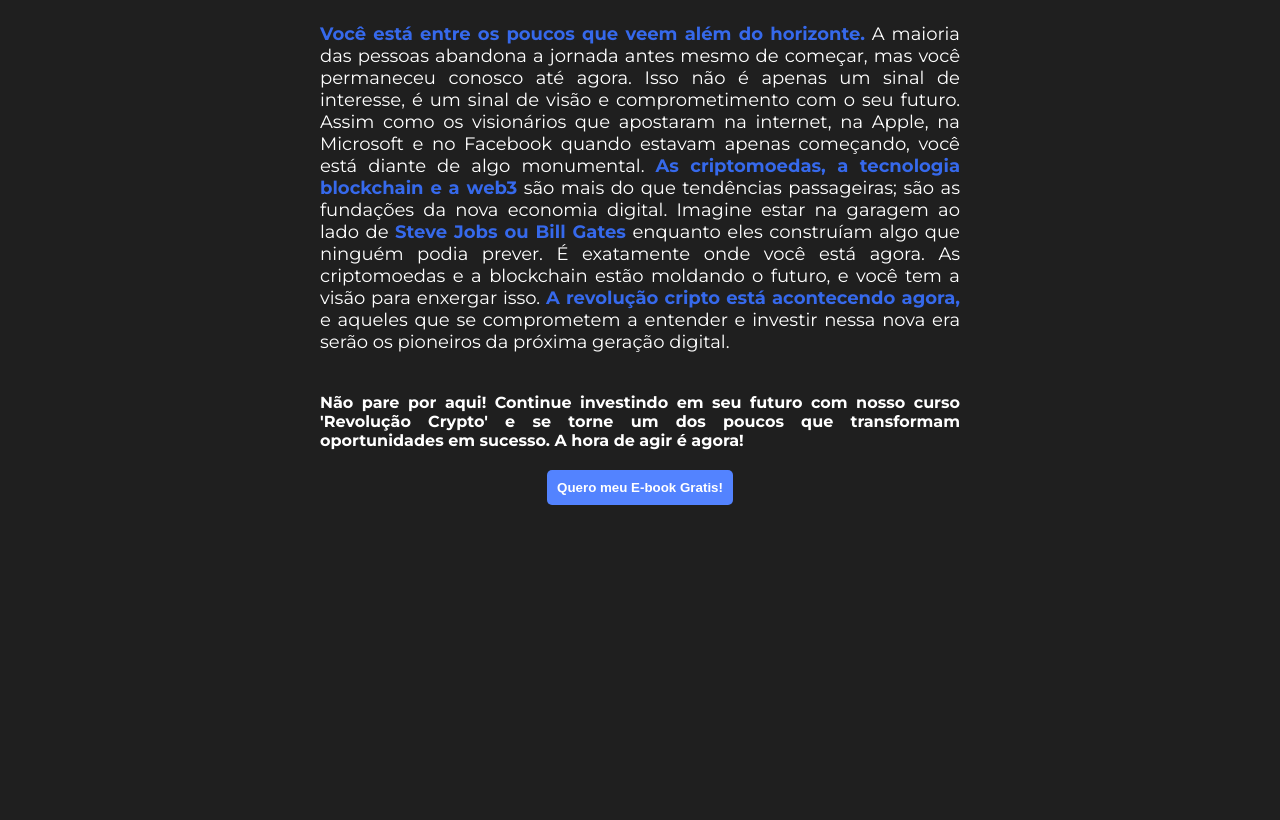
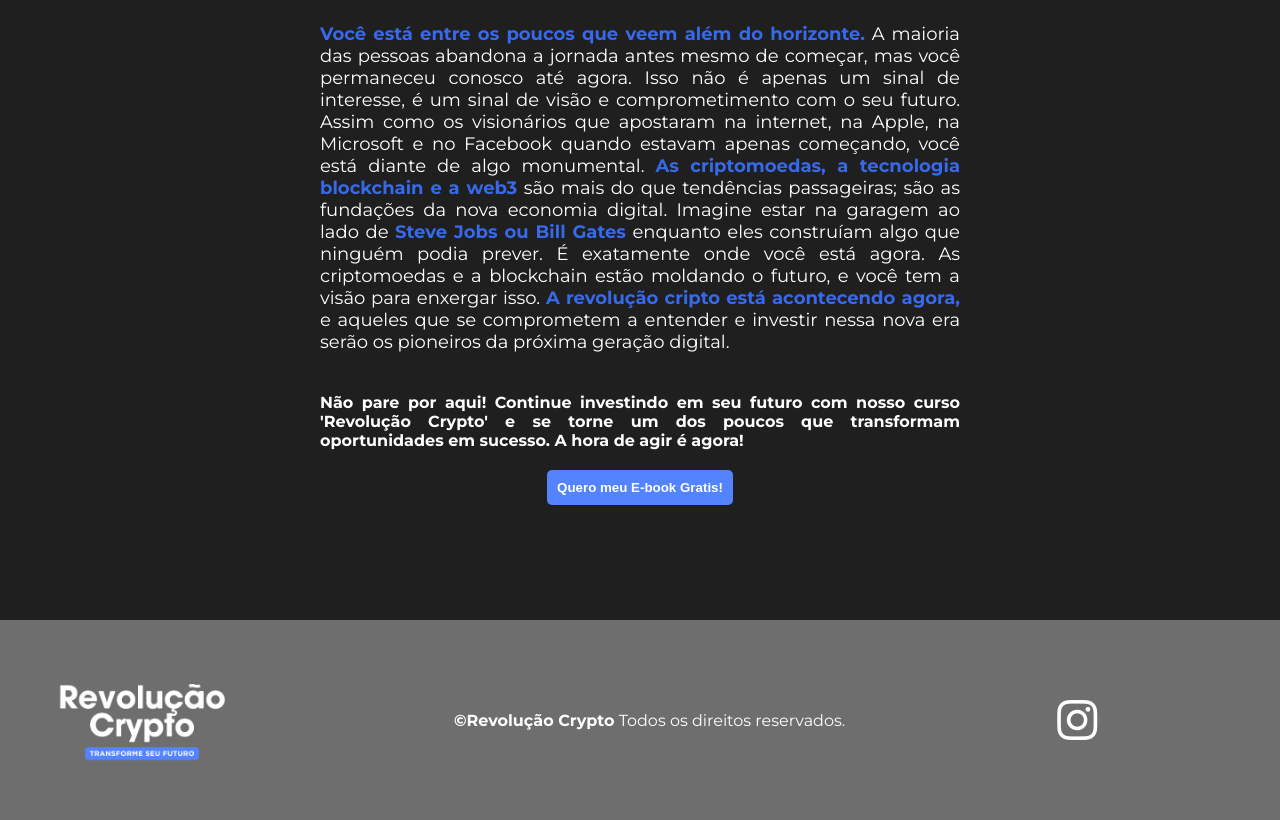
Before and after one commit to vini-j-pereira/do-zero-ao-investidor-crypto, a plain HTML site: page index.html in a window 1280 px wide. Shown: the part 5280-6100 px from the top of the page. Before the commit the page ends 5900 px from the top, so only its background shows below. Drawn offline with nearby package versions, Linux system fonts and the light colour scheme.

Commit message:
commit_ footer

```diff
--- a/index.html
+++ b/index.html
@@ -234,6 +234,13 @@
             </div>
         </section>
     </main>
+    <footer>
+        <div class="footer-links">
+            <img src="image/RevoluçãoCrypto (1).png" alt="logo">
+            <p><span>&copy;Revolução Crypto</span> Todos os direitos reservados.</p>
+            <i class="bi bi-instagram"></i>
+        </div>
+    </footer>
 
     <script src="script.js"></script>
 </body>
--- a/style.css
+++ b/style.css
@@ -413,6 +413,55 @@
     text-align: justify;
 }
 
+footer{
+    background-color: #6e6e6e;
+}
+
+.footer-links{
+    display: flex;
+    align-items: center;
+    justify-content: space-around;
+    margin-left: -5%;
+    margin-right: 6%;
+}
+
+.footer-links p{
+    color: var(--color-white);
+}
+
+.footer-links p span{
+    font-weight: bold;
+}
+
+.footer-links i{
+    font-size: 40px;
+    color: var(--color-white);
+    cursor: pointer;
+    transition: .3s ease-in-out;
+    display: inline-block;
+}
+
+.footer-links i:hover{
+    color: var(--color-background);
+    transform: scale(1.06);
+}
+
+footer div img{
+    width: 200px;
+
+}
+
+
+
+
+
+
+
+
+
+
+
+
 
 
 
```
